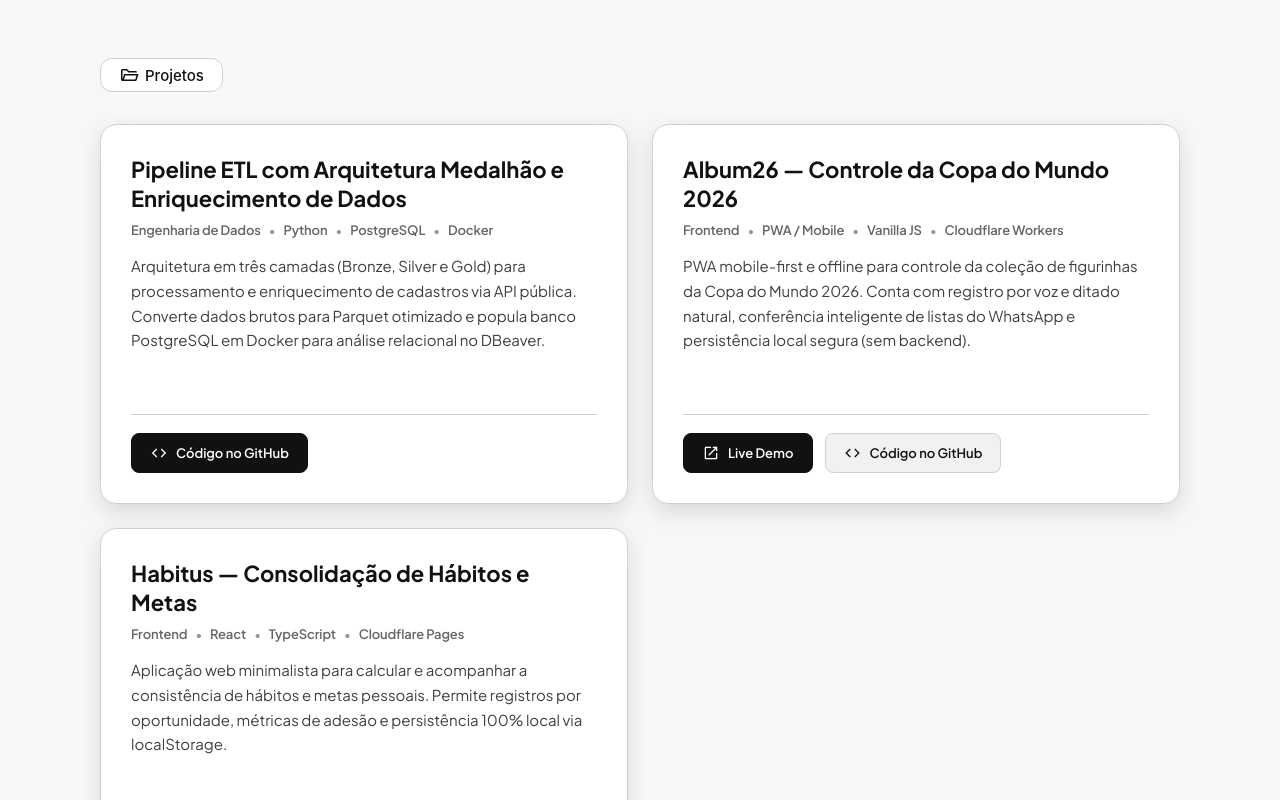
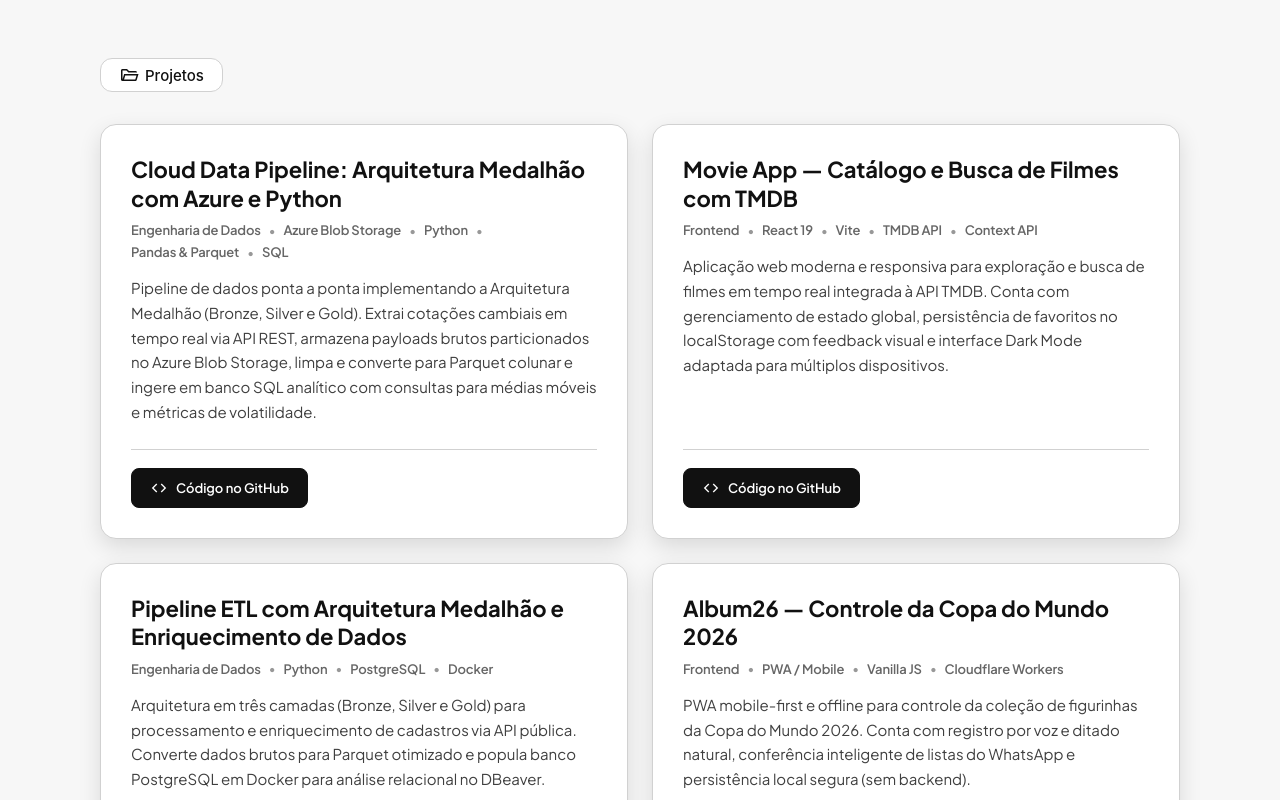
Before and after one commit to joaofr-tech/portfolio, a React (Vite) app: page / in a window 1280 px wide. Shown: the part 520-1320 px from the top of the page. Built offline with nearby package versions, Linux system fonts and the light colour scheme.

Commit message:
feat: add Movie App and Cloud Data Pipeline project cards

```diff
--- a/src/pages/Projects.tsx
+++ b/src/pages/Projects.tsx
@@ -7,6 +7,20 @@ interface Project {
 }
 
 const projects: Project[] = [
+  {
+    title: 'Cloud Data Pipeline: Arquitetura Medalhão com Azure e Python',
+    tags: ['Engenharia de Dados', 'Azure Blob Storage', 'Python', 'Pandas & Parquet', 'SQL'],
+    impactDescription:
+      'Pipeline de dados ponta a ponta implementando a Arquitetura Medalhão (Bronze, Silver e Gold). Extrai cotações cambiais em tempo real via API REST, armazena payloads brutos particionados no Azure Blob Storage, limpa e converte para Parquet colunar e ingere em banco SQL analítico com consultas para médias móveis e métricas de volatilidade.',
+    githubUrl: 'https://github.com/joaofr-tech/cloud-data-pipeline-azure',
+  },
+  {
+    title: 'Movie App — Catálogo e Busca de Filmes com TMDB',
+    tags: ['Frontend', 'React 19', 'Vite', 'TMDB API', 'Context API'],
+    impactDescription:
+      'Aplicação web moderna e responsiva para exploração e busca de filmes em tempo real integrada à API TMDB. Conta com gerenciamento de estado global, persistência de favoritos no localStorage com feedback visual e interface Dark Mode adaptada para múltiplos dispositivos.',
+    githubUrl: 'https://github.com/joaofr-tech/movie-react-app',
+  },
   {
     title: 'Pipeline ETL com Arquitetura Medalhão e Enriquecimento de Dados',
     tags: ['Engenharia de Dados', 'Python', 'PostgreSQL', 'Docker'],
```
